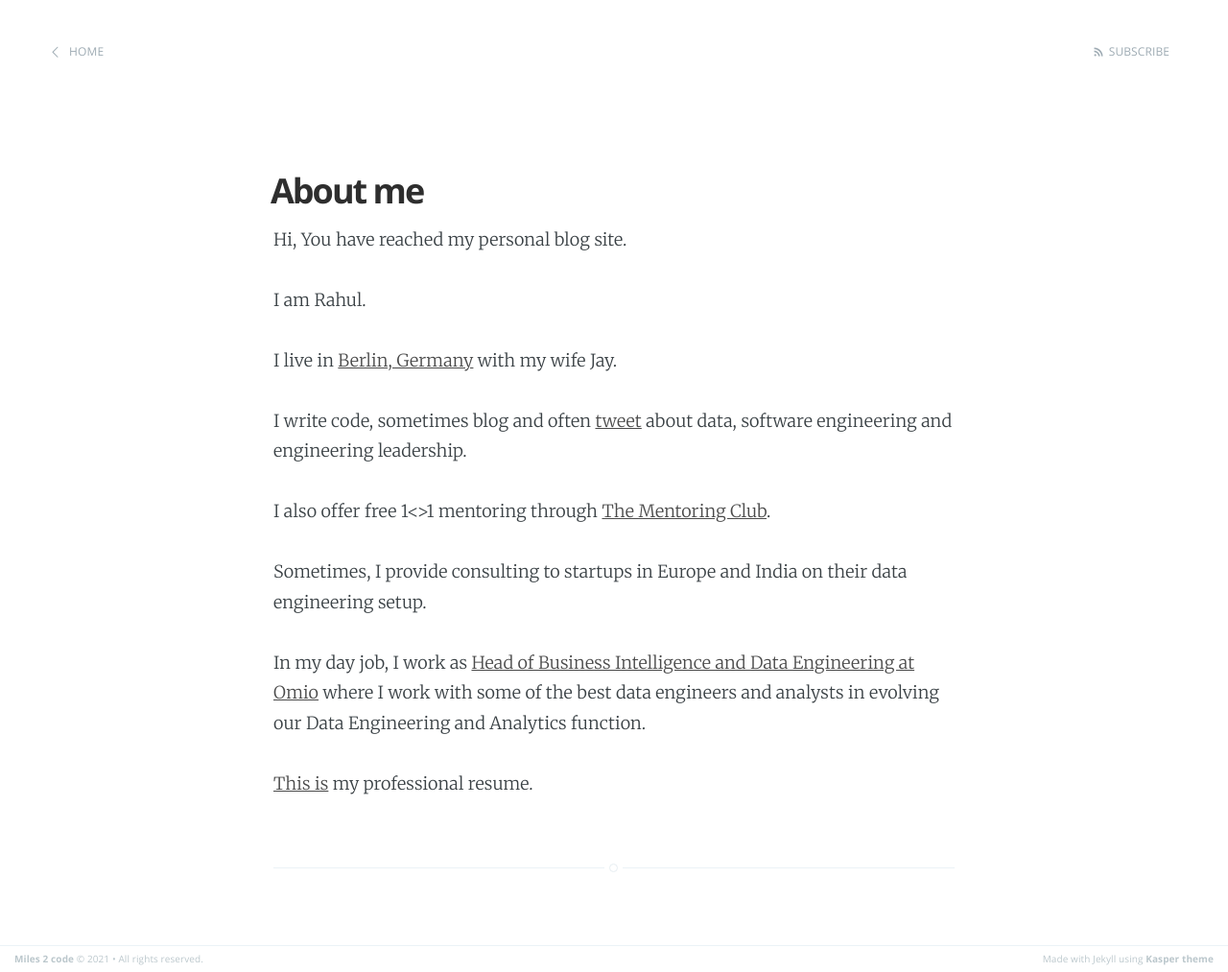
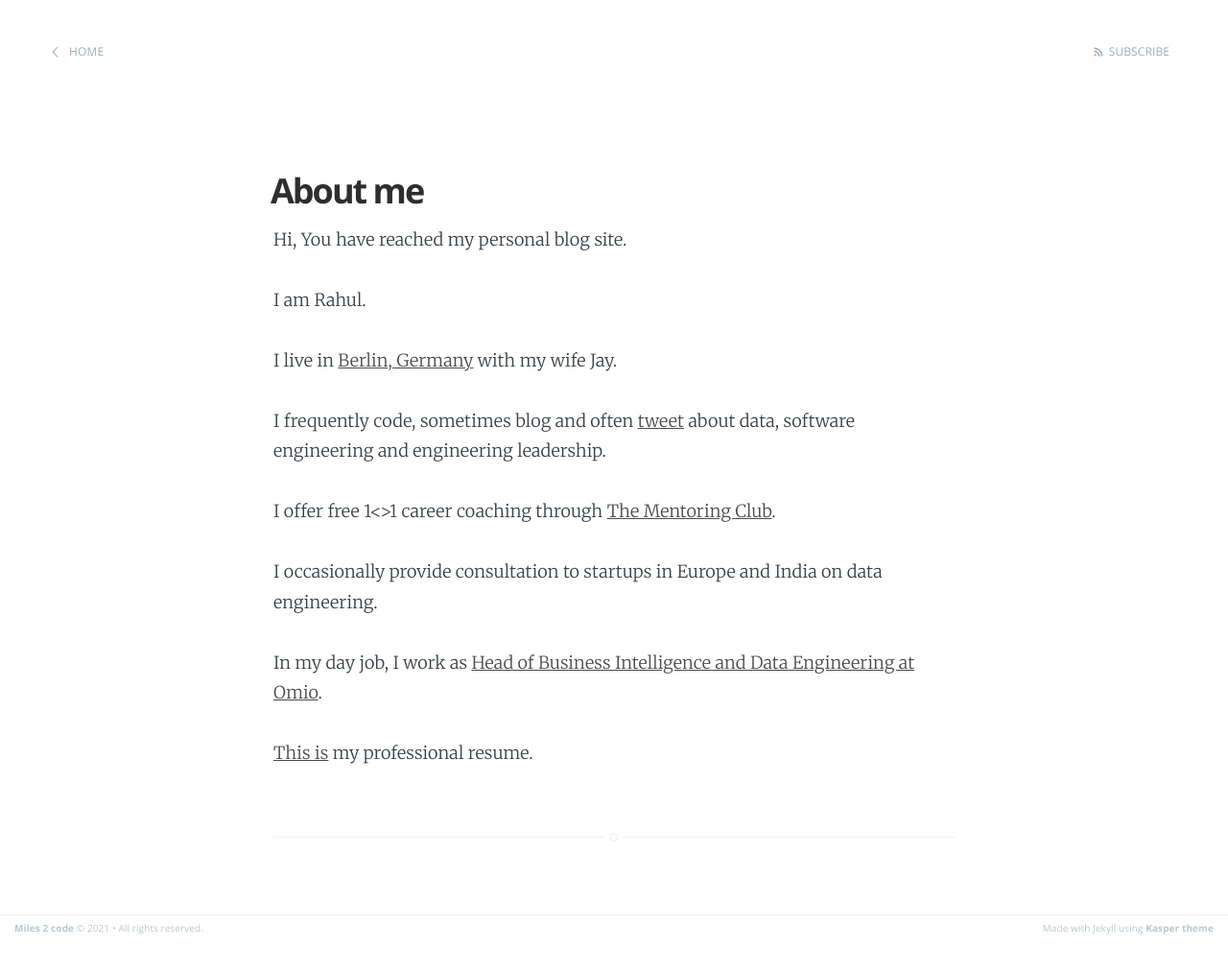
Before and after one commit to rahulj51/miles2code.github.io, a Jekyll site: the page built from about.md, in a window 1280 px wide. Shown: the whole page at 96% size. Built offline with Jekyll 4.4.1, drawn with Linux system fonts in a browser that asks for light colours; after the commit the page ends 982 px from its top, so only the background shows below that.

Commit message:
implemented jay's comments on about page

```diff
--- a/about.md
+++ b/about.md
@@ -9,12 +9,12 @@ I am Rahul.
 
 I live in [Berlin, Germany](https://en.wikipedia.org/wiki/Berlin) with my wife Jay.
 
-I write code, sometimes blog and often [tweet](https://twitter.com/rahulj51) about data, software engineering and engineering leadership.
+I frequently code, sometimes blog and often [tweet](https://twitter.com/rahulj51) about data, software engineering and engineering leadership.
 
-I also offer free 1<>1 mentoring through [The Mentoring Club](https://www.mentoring-club.com/the-mentors/rahul-jain).
+I offer free 1<>1 career coaching through [The Mentoring Club](https://www.mentoring-club.com/the-mentors/rahul-jain).
 
-Sometimes, I provide consulting to startups in Europe and India on their data engineering setup.
+I occasionally provide consultation to startups in Europe and India on data engineering.
 
-In my day job, I work as [Head of Business Intelligence and Data Engineering at Omio](https://www.linkedin.com/in/rahul-jain-83055b45/) where I work with some of the best data engineers and analysts in evolving our Data Engineering and Analytics function.
+In my day job, I work as [Head of Business Intelligence and Data Engineering at Omio](https://www.linkedin.com/in/rahul-jain-83055b45/).
 
 [This is]({{ site.url }}/assets/resume/rahul-resume.pdf) my professional resume.
```
